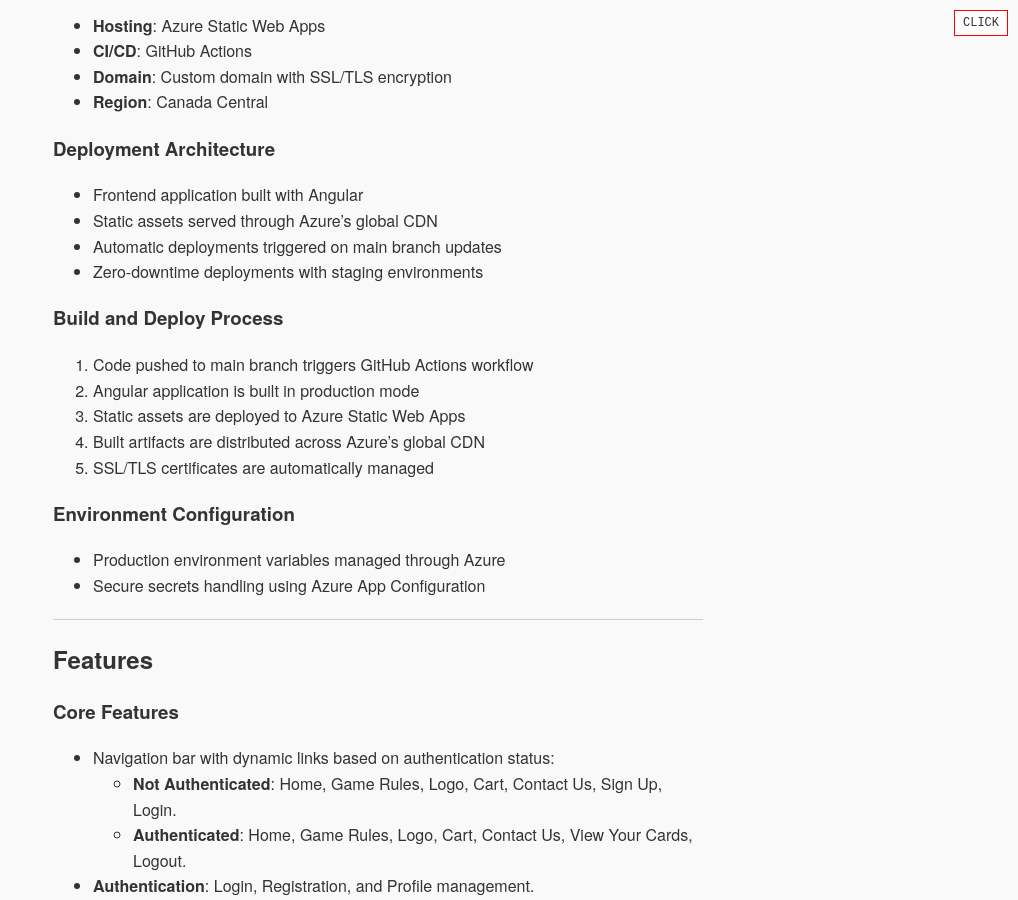
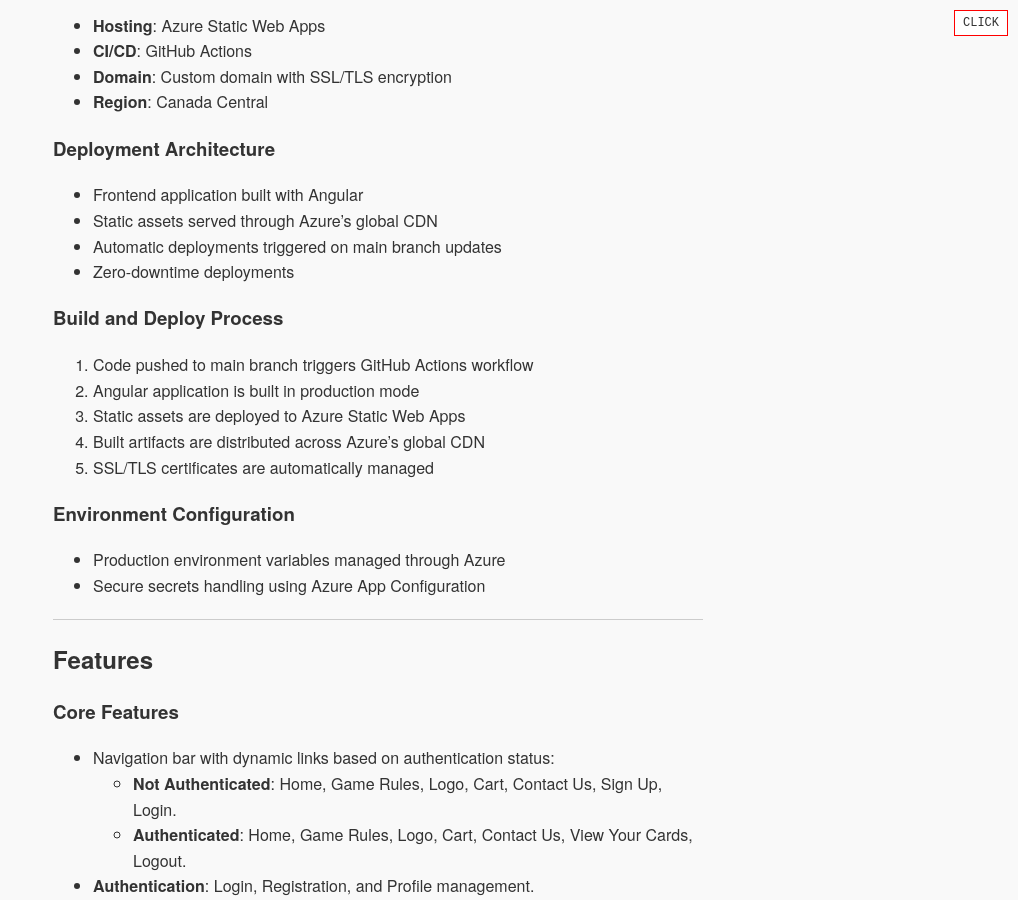
Before and after one commit to janpc01/janpc01.github.io, a Jekyll site: the page built from kyosocards.md, in a window 1280 px wide and 900 px high, scrolled down 829 px. Shown: the whole window, without its empty margins (262-1280 px from the left). Built offline with Jekyll 4.4.1, drawn with Linux system fonts in a browser that asks for light colours; some web fonts are replaced; our own code applies the rules of GitHub Pages for plain Markdown files.

Commit message:
Kyoso documentation

```diff
--- a/kyosocards.md
+++ b/kyosocards.md
@@ -35,7 +35,7 @@
 - Frontend application built with Angular
 - Static assets served through Azure's global CDN
 - Automatic deployments triggered on main branch updates
-- Zero-downtime deployments with staging environments
+- Zero-downtime deployments
 
 ### Build and Deploy Process
 1. Code pushed to main branch triggers GitHub Actions workflow
```
